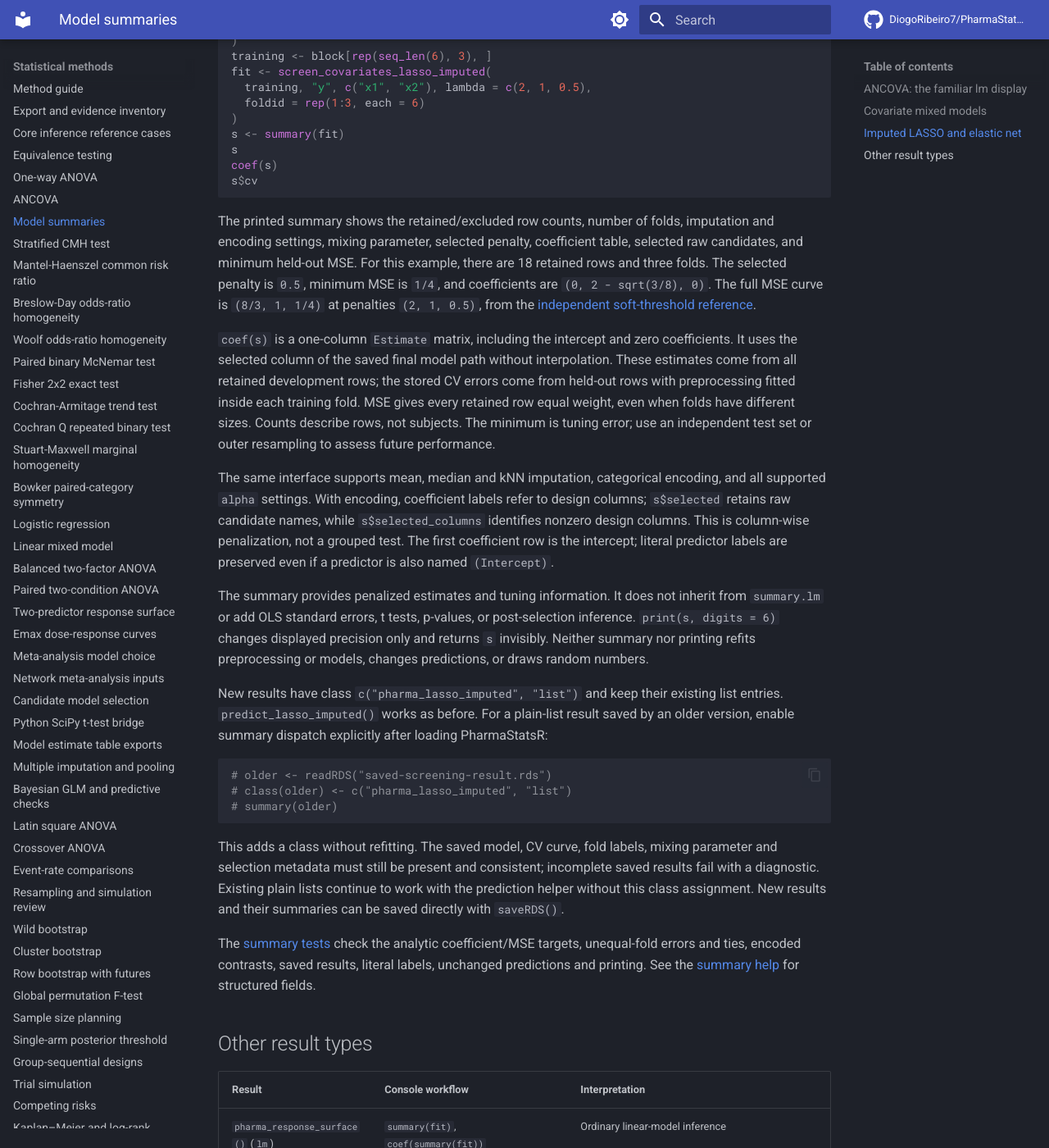
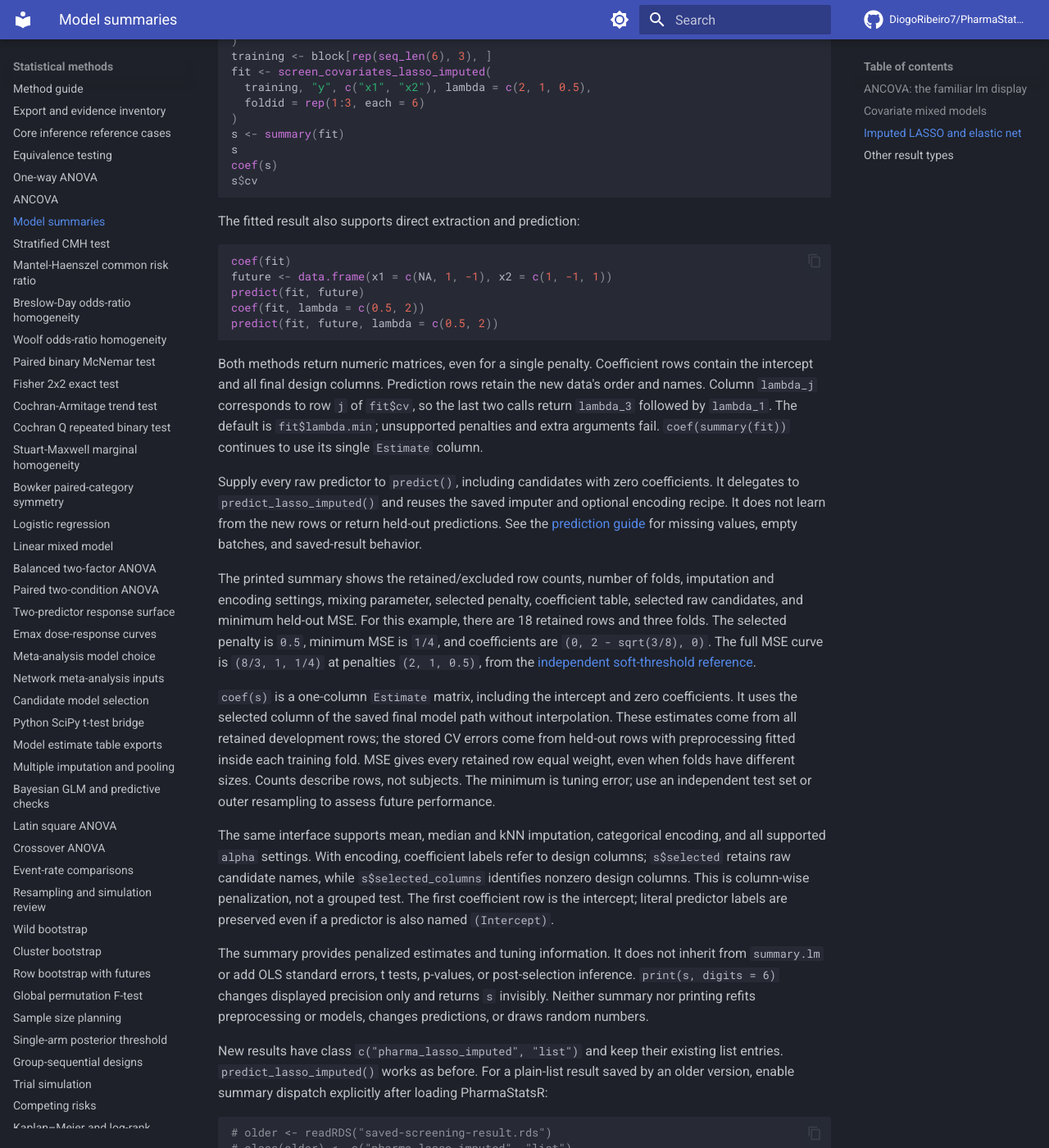
Before and after one commit to DiogoRibeiro7/PharmaStatsR, an MkDocs documentation site: the page built from docs/model-summaries.md, in a window 1280 px wide and 1400 px high, scrolled down 1970 px. Shown: the whole window at 82% size. Built offline with MkDocs 1.6.1 and Material for MkDocs 9.7.7, drawn with Linux system fonts in a browser that asks for light colours; comment, search, counter and statistics services are not loaded; some of the changed text lies outside the part shown.

Commit message:
Add standard coefficient and prediction methods for imputed LASSO

````diff
--- a/docs/model-summaries.md
+++ b/docs/model-summaries.md
@@ -106,6 +106,29 @@ coef(s)
 s$cv
 ```
 
+The fitted result also supports direct extraction and prediction:
+
+```r
+coef(fit)
+future <- data.frame(x1 = c(NA, 1, -1), x2 = c(1, -1, 1))
+predict(fit, future)
+coef(fit, lambda = c(0.5, 2))
+predict(fit, future, lambda = c(0.5, 2))
+```
+
+Both methods return numeric matrices, even for a single penalty. Coefficient
+rows contain the intercept and all final design columns. Prediction rows retain
+the new data's order and names. Column `lambda_j` corresponds to row `j` of
+`fit$cv`, so the last two calls return `lambda_3` followed by `lambda_1`.
+The default is `fit$lambda.min`; unsupported penalties and extra arguments fail.
+`coef(summary(fit))` continues to use its single `Estimate` column.
+
+Supply every raw predictor to `predict()`, including candidates with zero
+coefficients. It delegates to `predict_lasso_imputed()` and reuses the saved
+imputer and optional encoding recipe. It does not learn from the new rows or
+return held-out predictions. See the [prediction guide](predict-lasso-imputed.md)
+for missing values, empty batches, and saved-result behavior.
+
 The printed summary shows the retained/excluded row counts, number of folds,
 imputation and encoding settings, mixing parameter, selected penalty, coefficient
 table, selected raw candidates, and minimum held-out MSE. For this example,
@@ -147,7 +170,7 @@ PharmaStatsR:
 # summary(older)
 ```
 
-This adds a class without refitting. The saved model, CV curve, fold labels,
+This enables `summary()`, `coef()` and `predict()` without refitting. The saved model, CV curve, fold labels,
 mixing parameter and selection metadata must still be present and consistent;
 incomplete saved results fail with a diagnostic. Existing plain lists continue
 to work with the prediction helper without this class assignment. New results
@@ -170,7 +193,7 @@ for structured fields.
 | ANOVA (`aov`, `aovlist`) | `summary(fit)` | ANOVA tables, with separate strata where applicable |
 | Tests returning `htest` | `print(result)` | Test statistic, p-value and other test-specific results |
 | Covariate screeners returning names | Inspect the returned vector | Selected names are not a fitted-model summary |
-| Imputed LASSO screening result | `summary(fit)`, `coef(summary(fit))`, `summary(fit)$cv` | Penalized estimates and tuning error; ordinary unpenalized t tests are not supplied |
+| Imputed LASSO screening result | `summary(fit)`, `coef(fit)`, `predict(fit, newdata)` | Saved penalized estimates, raw-row predictions and tuning summaries; ordinary unpenalized t tests are not supplied |
 
 In particular, [lme4 documents its p-value choices](https://lme4.github.io/lme4/reference/pvalues.html);
 PharmaStatsR does not silently choose an additional approximation. Model
--- a/docs/predict-lasso-imputed.md
+++ b/docs/predict-lasso-imputed.md
@@ -4,6 +4,10 @@
 `screen_covariates_lasso_imputed()`. It handles mean, median, and nearest-neighbor
 imputation, restores the complete training predictor order, and returns a
 numeric prediction matrix. No new-data statistics are fitted.
+
+Classed screening results also support the standard `predict(result, newdata)`
+method. It delegates to the same helper and accepts the same `lambda` argument.
+Use `coef(result)` to inspect the saved coefficients at those penalties.
 
 ## Fit once and predict raw new rows
 
@@ -25,6 +29,8 @@ predict_lasso_imputed(result, future)
 # new-a   0.000000
 # new-b   1.387628
 # new-c  -1.387628
+predict(result, future) # identical to the explicit helper above
+coef(result) # intercept and all design coefficients, including zeros
 ```
 
 Column order in `future` differs from training; the helper restores it. Include
@@ -65,6 +71,23 @@ Column `lambda_j` refers to row `j` of `result$cv`. The result remains a matrix
 for a single row or penalty; an empty new data frame produces zero rows with
 the requested columns. Input row names and order are retained.
 
+The standard methods use the same penalty selection and column labels:
+
+```r
+coef(result, lambda = c(0.5, 2))
+#             lambda_3 lambda_1
+# (Intercept) 0.000000        0
+# x1          1.387628        0
+# x2          0.000000        0
+predict(result, future, lambda = c(0.5, 2))
+```
+
+Coefficient rows retain literal design labels, including a candidate named
+`(Intercept)`; the first row is the fitted intercept. With encoding, these
+are design-column coefficients, while `result$selected` contains raw names.
+Both methods reject additional arguments such as backend `s`, `type`, `exact`,
+or interval options. Prediction requires explicit `newdata`.
+
 The backend can interpolate or refit for new penalties, as described in the
 [glmnet prediction reference](https://glmnet.stanford.edu/reference/predict.glmnet.html).
 This helper selects columns from the already fitted path. It rejects new values
@@ -89,6 +112,12 @@ introduced are also accepted when their original replacement table provides
 both. Current results use the explicit metadata and check it against the saved
 imputer and fitted coefficient order. Do not edit fitted results.
 
+New results already have the class needed for standard-method dispatch. For
+an older plain list, the explicit prediction helper still works; opt into
+`coef()` and `predict()` with
+`class(restored) <- c("pharma_lasso_imputed", "list")` after loading PharmaStatsR.
+This changes dispatch only and does not reconstruct missing metadata.
+
 kNN results retain selected training predictor values in their donor models.
 Save and handle them as training data. New rows never become donors or change
 one another's imputation. If a missing target has no comparable saved donor,
@@ -110,3 +139,8 @@ serialization and historical metadata, empty/singleton rows, nonfinite outputs,
 inconsistent saved inputs, and no-donor errors. Tests also prevent fitting or
 rescaling during prediction. The [inventory](method-inventory.md) records the
 experimental support level.
+
+The [standard-method tests](https://github.com/DiogoRibeiro7/PharmaStatsR/blob/main/tests/testthat/test-covariate-lasso-methods.R)
+also verify analytic coefficient paths and encoded contrasts, prediction
+dispatch, stable shapes and labels, exact penalty ordering, saved/legacy fits,
+RNG preservation, and rejection of unsupported arguments.
````
Also changed, not shown: NEWS.md (+5 -0 lines), README.md (+3 -0 lines), docs/method-inventory.md (+1 -1 lines), 9 other files.
